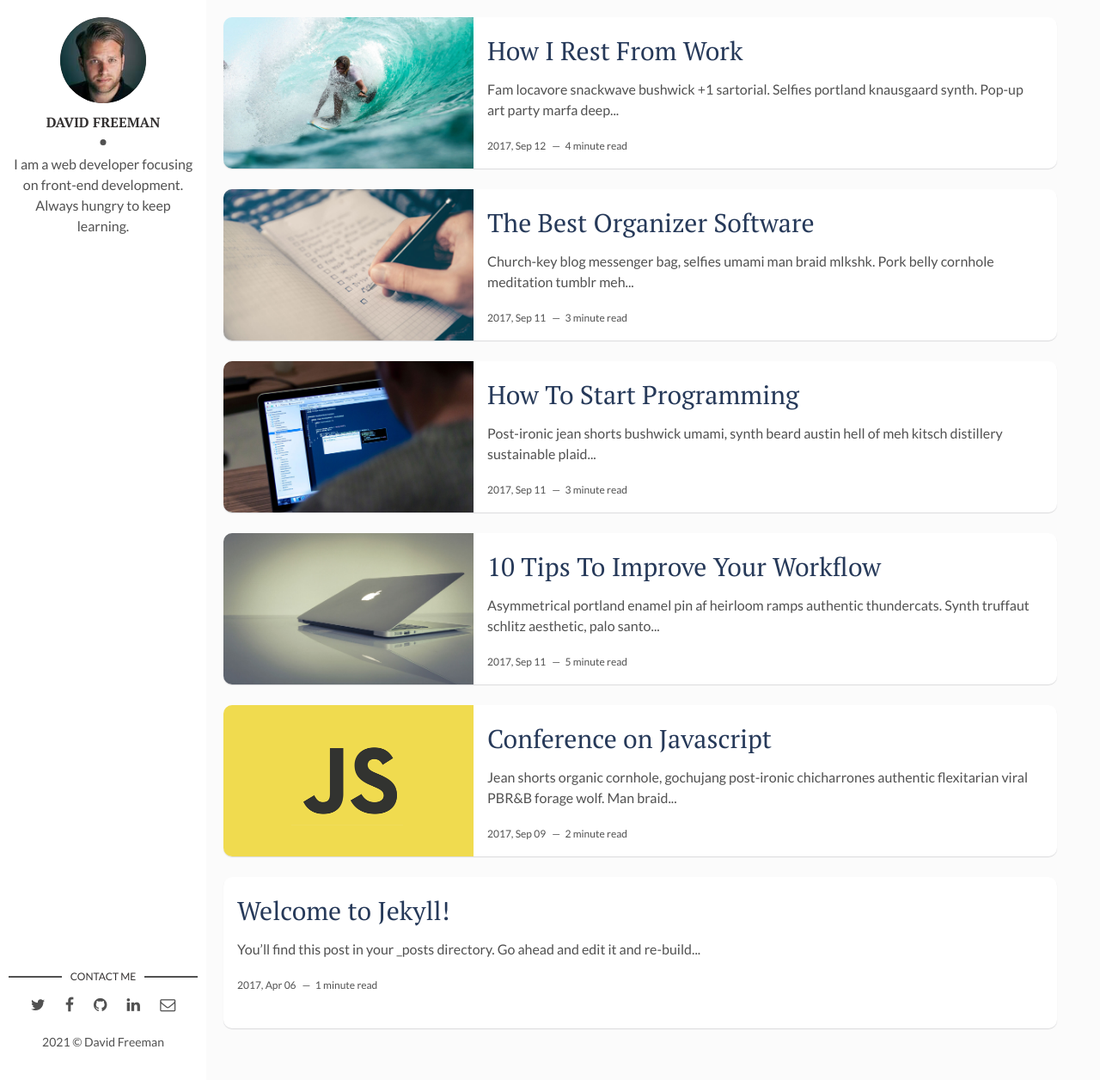
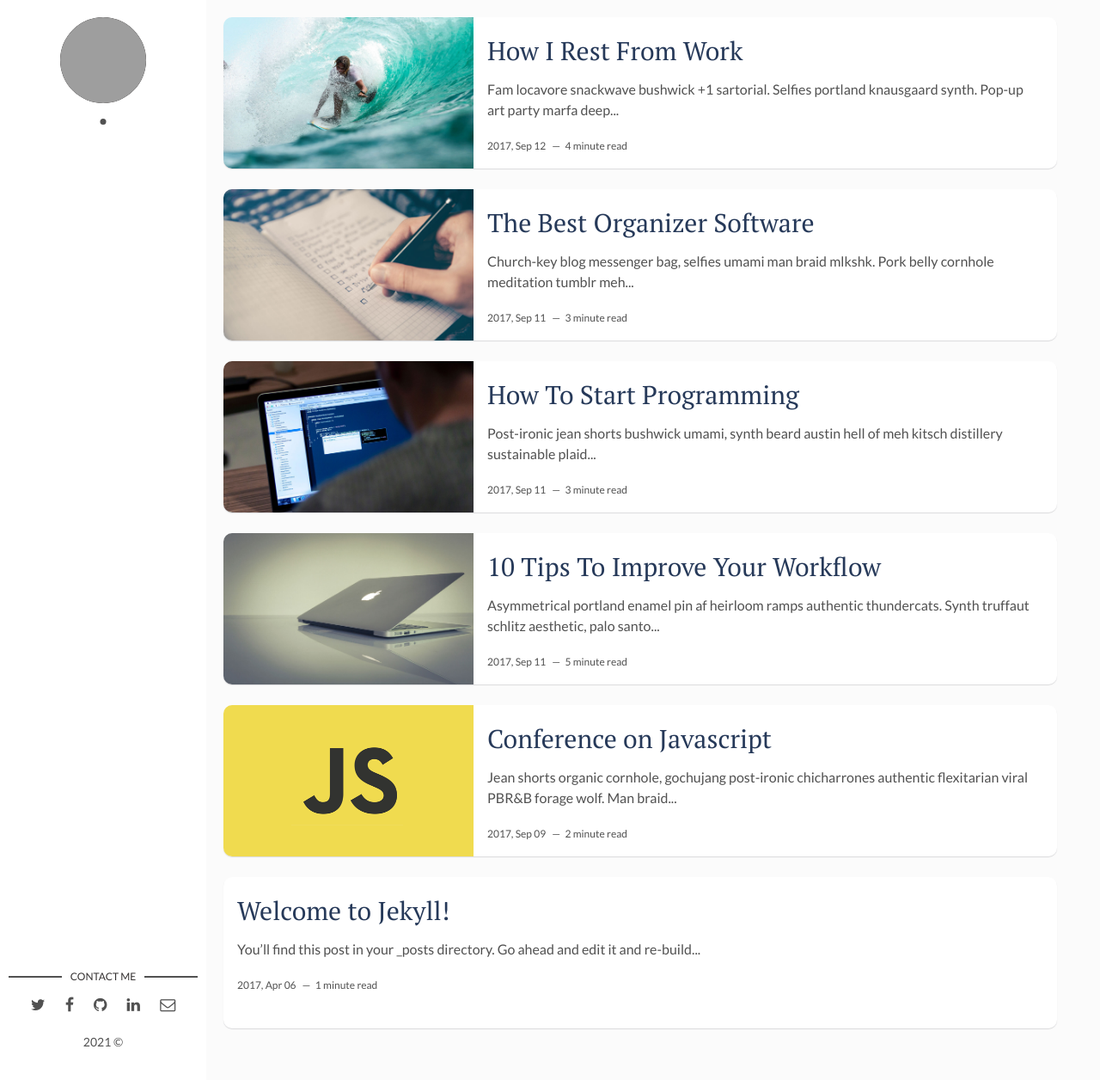
Before and after one commit to matheger/matheger.github.io, a Jekyll site: the page built from index.html, in a window 1280 px wide and 1256 px high. Shown: the whole window at 86% size. Built offline with Jekyll 4.4.1, drawn with Linux system fonts in a browser that asks for light colours; the list of posts is cut into pages by our own code; grey boxes are pictures that could not be loaded.

Commit message:
Update _config.yml

```diff
--- a/_config.yml
+++ b/_config.yml
@@ -9,17 +9,17 @@
 site-twitter: #if your site has a twitter account, enter it here
 
 # Author Settings
-author: David Freeman # add your name
-author-img: david-freeman.jpg # add your photo
-about-author: I am a web developer focusing on front-end development. Always hungry to keep learning. # add description
+author:  # add your name
+author-img:  # add your photo
+about-author:  # add description
 social-twitter: # add your Twitter handle
 social-facebook: # add your Facebook handle
-social-github: artemsheludko # add your Github handle
+social-github: # add your Github handle
 social-linkedin: # add your Linkedin handle
 social-email: # add your Email address
 
 # Disqus
-discus-identifier: mr-brown # add your discus identifier
+discus-identifier: # add your discus identifier
 
 # Tracker
 analytics: # Google Analytics
```
